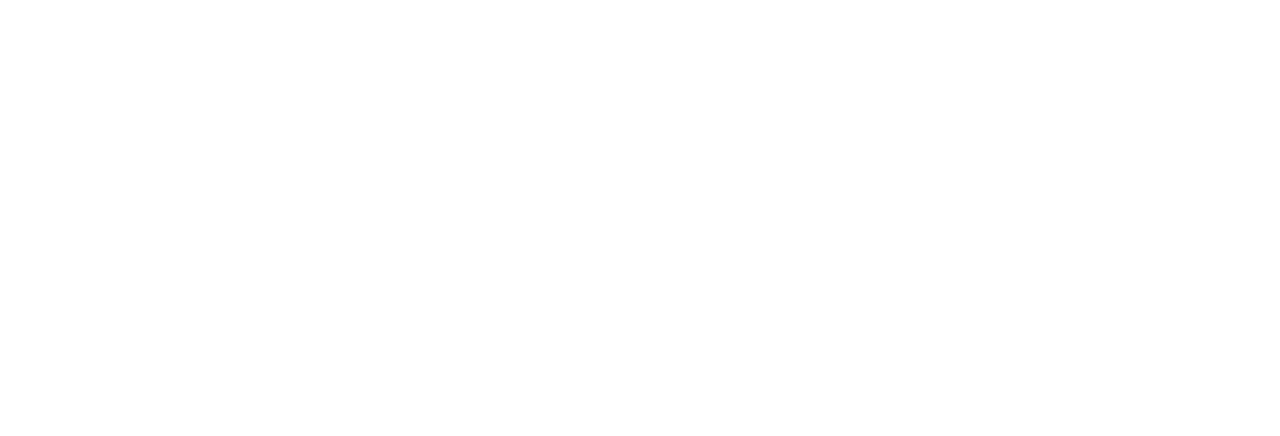
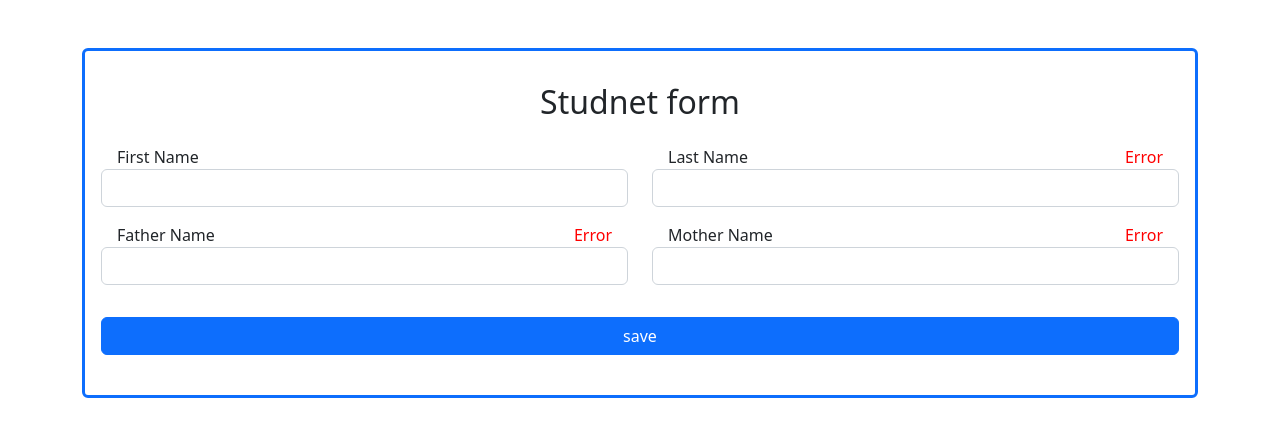
Before and after one commit to Ajaxparmar/batch-10am, a plain HTML site: page view/from.html in a window 1280 px wide. Drawn offline with nearby package versions, Linux system fonts and the light colour scheme.

Commit message:
add form validtion

```diff
--- a/view/from.html
+++ b/view/from.html
@@ -1,11 +1,109 @@
 <!DOCTYPE html>
 <html lang="en">
+
 <head>
     <meta charset="UTF-8">
+    <link href="https://cdn.jsdelivr.net/npm/bootstrap@5.2.3/dist/css/bootstrap.min.css" rel="stylesheet"
+        integrity="sha384-rbsA2VBKQhggwzxH7pPCaAqO46MgnOM80zW1RWuH61DGLwZJEdK2Kadq2F9CUG65" crossorigin="anonymous">
+
     <meta name="viewport" content="width=device-width, initial-scale=1.0">
     <title>Document</title>
+    <style>
+        .error {
+            color: red;
+        }
+    </style>
 </head>
+
 <body>
 
+    <div class="container mt-5">
+        <form class="border border-3 rounded border-primary p-3" name="myform" onsubmit="return save()">
+            <h2 class="text-center my-3">Studnet form</h2>
+            <div class="row">
+                <div class="col-lg-6 my-2">
+                    <div class="form-group">
+                        <div class="d-flex justify-content-between px-3">
+                            <label for="FirstName">First Name</label> <span class="error"></span>
+                        </div>
+                        <input type="text" name="Fname" id="FirstName" class="form-control">
+                    </div>
+                </div>
+                <div class="col-lg-6 my-2">
+                    <div class="form-group">
+                        <div class="d-flex justify-content-between px-3">
+                            <label for="FirstName">Last Name</label> <span class="error">Error</span>
+                        </div>
+                        <input type="text" name="Lname" id="LastName" class="form-control">
+                    </div>
+                </div>
+                <div class="col-lg-6 my-2">
+                    <div class="form-group">
+                        <div class="d-flex justify-content-between px-3">
+                            <label for="FirstName">Father Name</label> <span class="error">Error</span>
+                        </div>
+                        <input type="text" name="Fathername" id="FirstName" class="form-control">
+                    </div>
+                </div>
+
+                <div class="col-lg-6 my-2">
+                    <div class="form-group">
+                        <div class="d-flex justify-content-between px-3">
+                            <label for="FirstName">Mother Name</label> <span class="error">Error</span>
+                        </div>
+                        <input type="text" name="MotherName" id="FirstName" class="form-control">
+                    </div>
+                </div>
+                <div class="col-lg-12 my-4">
+                    <div class="d-grid gap-2">
+                        <button class="btn btn-primary" type="submit">save</button>
+                    </div>
+                </div>
+            </div>
+
+
+        </form>
+    </div>
+
+
+
+    <script>
+        const error = document.getElementsByClassName("error")
+        function save() {
+            let validate = true
+            const myform = document.forms["myform"]
+            clearerror()
+
+
+            if (myform.Fname.value == "" || myform.Fname.value.length < 4) {
+                error[0].innerHTML = "Plz fill the name"
+                validate = false
+            }
+
+            if (myform.Lname.value == "" || myform.Lname.value.length < 4) {
+                error[1].innerHTML = "Plz fill the name"
+                validate = false
+            }
+
+            return validate
+
+        }
+
+        function clearerror()
+        {
+          for(i of error)
+        {
+            console.log(i);
+
+            i.innerHTML=" ";
+        }
+
+        }
+
+
+
+    </script>
+
 </body>
+
 </html>
```
